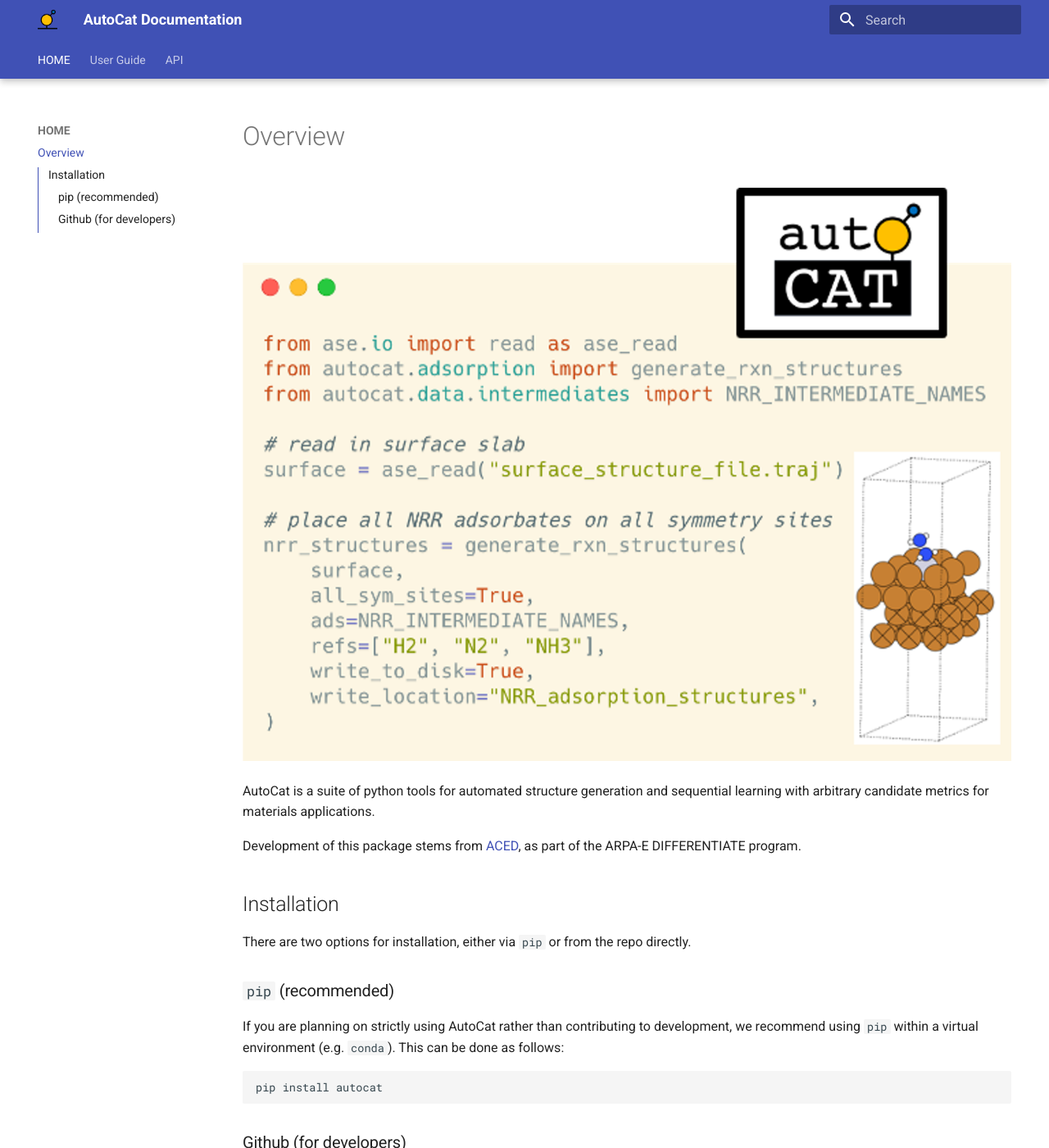
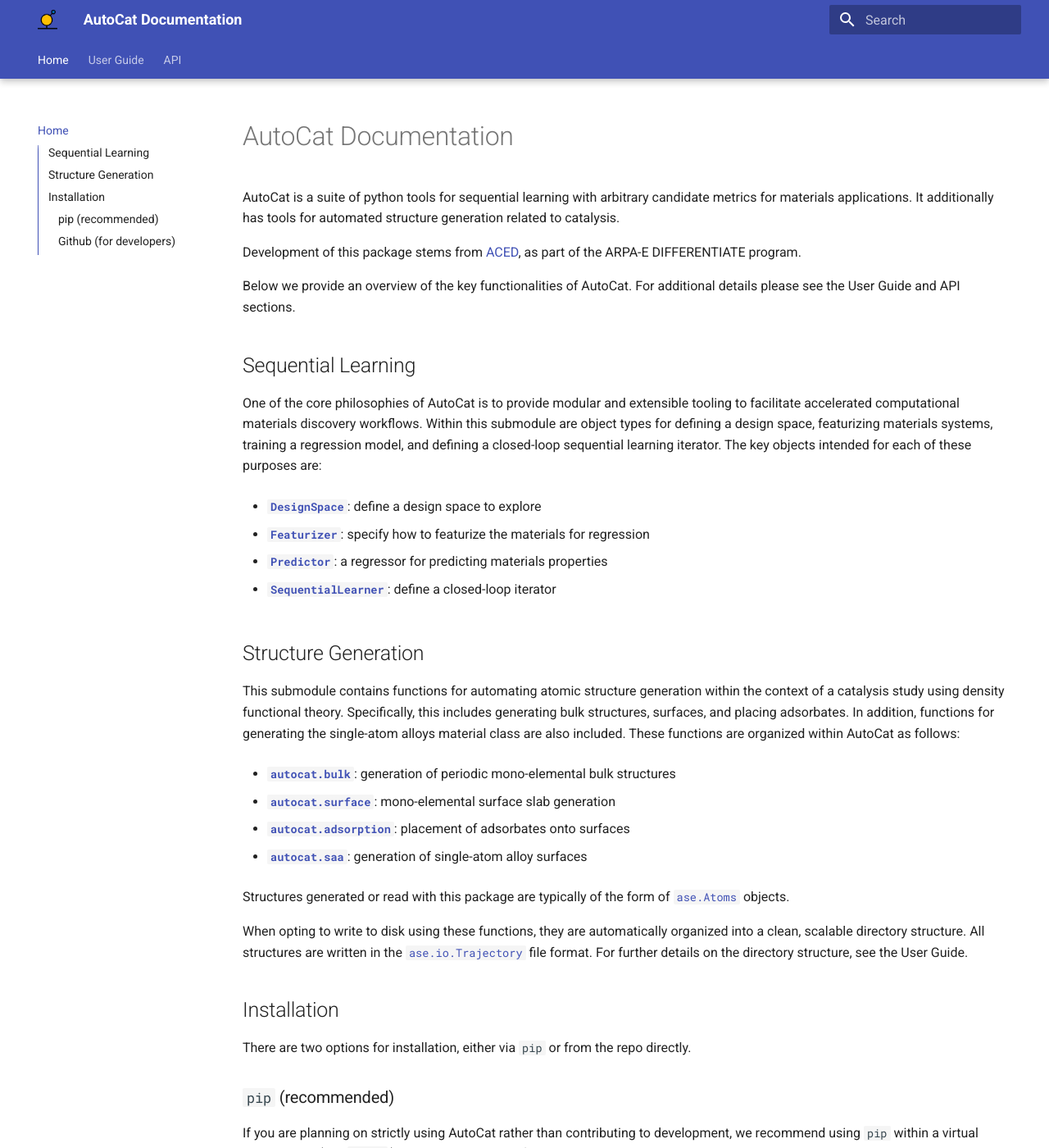
Before and after one commit to aced-differentiate/auto_cat, an MkDocs documentation site: the page built from docs/README.md, in a window 1280 px wide and 1400 px high. Shown: the whole window at 82% size. Built offline with MkDocs 1.6.1 and Material for MkDocs 9.7.7, drawn with Linux system fonts in a browser that asks for light colours.

Commit message:
add text to homepage

````diff
--- a/docs/README.md
+++ b/docs/README.md
@@ -1,14 +1,58 @@
-# Overview
-
-![autocatfigure](img/autocat_figure.png)
-
-AutoCat is a suite of python tools for automated structure generation
-and sequential learning with arbitrary candidate metrics for materials
-applications.
+# AutoCat Documentation
+AutoCat is a suite of python tools for sequential learning with arbitrary
+candidate metrics for materials applications. It additionally has tools
+for automated structure generation related to catalysis.
 
 Development of this package stems from [ACED](https://www.cmu.edu/aced/), as part of the
 ARPA-E DIFFERENTIATE program.
 
+Below we provide an overview of the key functionalities of AutoCat.
+For additional details please see the User Guide and API sections.
+
+## Sequential Learning
+
+One of the core philosophies of AutoCat is to provide modular and extensible tooling to
+facilitate accelerated computational materials discovery workflows. Within this submodule
+are object types for defining a design space, featurizing materials systems,
+training a regression model, and defining a closed-loop sequential learning iterator. The
+key objects intended for each of these purposes are:
+
+- [**`DesignSpace`**](User_Guide/Learning/sequential#designspace): define a design space to explore
+
+- [**`Featurizer`**](User_Guide/Learning/featurizers): specify how to featurize the materials for regression
+
+- [**`Predictor`**](User_Guide/Learning/predictors): a regressor for predicting materials properties
+
+- [**`SequentialLearner`**](User_Guide/Learning/sequential#sequentiallearner): define a closed-loop iterator
+
+
+## Structure Generation
+
+This submodule contains functions for automating atomic structure generation
+within the context of a catalysis study using density functional theory.
+Specifically, this includes generating bulk structures, surfaces, and
+placing adsorbates. In addition, functions for generating the single-atom alloys
+material class are also included. These functions are organized within AutoCat as follows:
+
+- [**`autocat.bulk`**](User_Guide/Structure_Generation/bulk): generation of periodic
+mono-elemental bulk structures
+
+- [**`autocat.surface`**](User_Guide/Structure_Generation/surface): mono-elemental surface slab generation
+
+- [**`autocat.adsorption`**](User_Guide/Structure_Generation/adsorption): placement of adsorbates onto surfaces
+
+- [**`autocat.saa`**](User_Guide/Structure_Generation/saa): generation of single-atom alloy surfaces
+
+Structures generated or read with this package are typically of the form of
+[`ase.Atoms`](https://wiki.fysik.dtu.dk/ase/ase/atoms.html#module-ase.atoms)
+objects.
+
+When opting to write to
+disk using these functions, they are automatically organized into a clean, scalable directory structure.
+All structures are written in the
+[`ase.io.Trajectory`](https://wiki.fysik.dtu.dk/ase/ase/io/trajectory.html#trajectory)
+file format.
+For further details on the directory structure, see the User Guide.
 
 ## Installation
 
@@ -17,7 +61,9 @@
 ### `pip` (recommended)
 
 If you are planning on strictly using AutoCat rather than contributing to development,
- we recommend using `pip` within a virtual environment (e.g. `conda`). This can be done
+ we recommend using `pip` within a virtual environment (e.g.
+ [`conda`](https://www.anaconda.com/products/individual)
+ ). This can be done
 as follows:
 
 ```
--- a/mkdocs.yml
+++ b/mkdocs.yml
@@ -32,30 +32,29 @@
                     show_source: true
 
 nav:
-    - HOME:
-        - README.md
+    - Home: README.md
     - User Guide:
-        - Structure Generation:
-            - Bulk: User_Guide/Structure_Generation/bulk.md
-            - Surfaces: User_Guide/Structure_Generation/surface.md
-            - Single Atom Alloys: User_Guide/Structure_Generation/saa.md
-            - Adsorption: User_Guide/Structure_Generation/adsorption.md
         - Sequential Learning:
             - Featurizers: User_Guide/Learning/featurizers.md
             - Predictors: User_Guide/Learning/predictors.md
             - Sequential: User_Guide/Learning/sequential.md
+        - Structure Generation:
+            - Bulk: User_Guide/Structure_Generation/bulk.md
+            - Surfaces: User_Guide/Structure_Generation/surface.md
+            - Adsorption: User_Guide/Structure_Generation/adsorption.md
+            - Single Atom Alloys: User_Guide/Structure_Generation/saa.md
         - Data:
             - HHI: User_Guide/Data/hhi.md
             - Segregation Energies: User_Guide/Data/segregation_energies.md
             - Lattice Parameters: User_Guide/Data/lattice_parameters.md
             - Intermediates: User_Guide/Data/intermediates.md
     - API:
-        - Structure Generation:
-            - autocat.bulk: API/Structure_Generation/bulk.md
-            - autocat.surface: API/Structure_Generation/surface.md
-            - autocat.saa: API/Structure_Generation/saa.md
-            - autocat.adsorption: API/Structure_Generation/adsorption.md
         - Sequential Learning:
             - autocat.learning.featurizers: API/Learning/featurizers.md
             - autocat.learning.predictors: API/Learning/predictors.md
             - autocat.learning.sequential: API/Learning/sequential.md
+        - Structure Generation:
+            - autocat.bulk: API/Structure_Generation/bulk.md
+            - autocat.surface: API/Structure_Generation/surface.md
+            - autocat.adsorption: API/Structure_Generation/adsorption.md
+            - autocat.saa: API/Structure_Generation/saa.md
````
Also changed, not shown: docs/img/autocat_figure.png (deleted).
